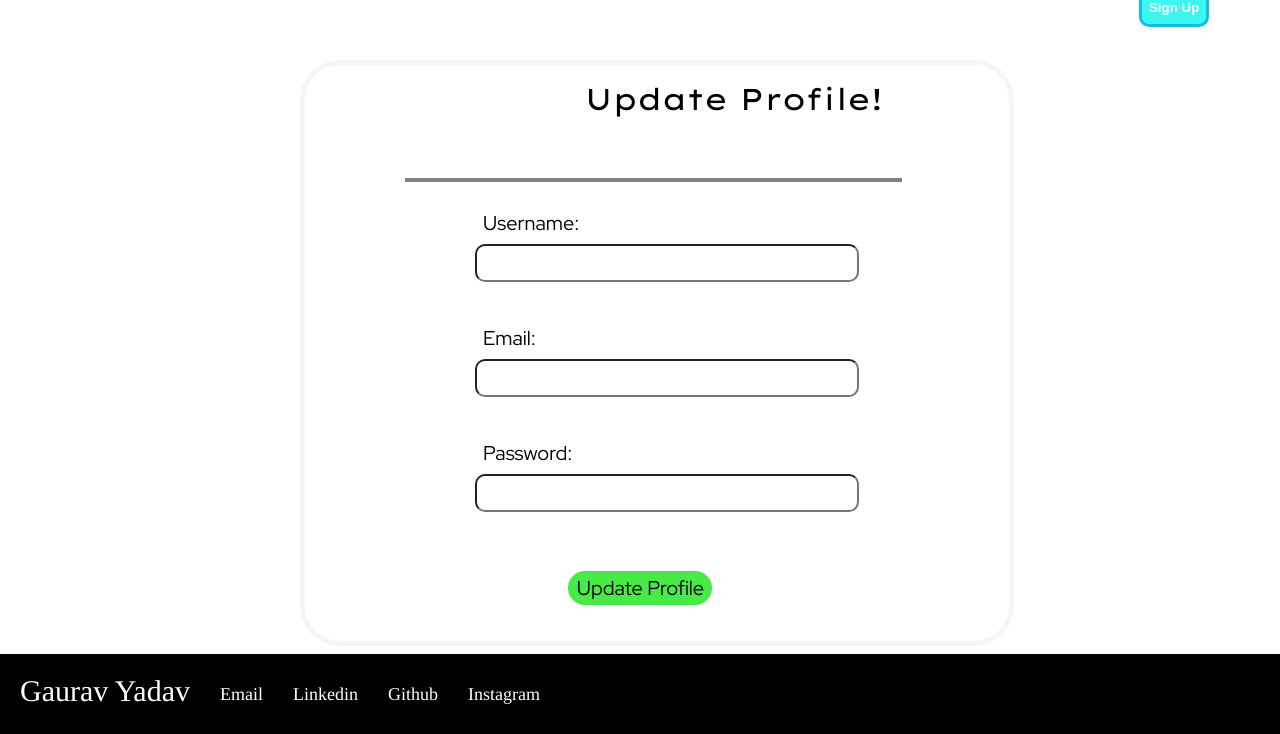
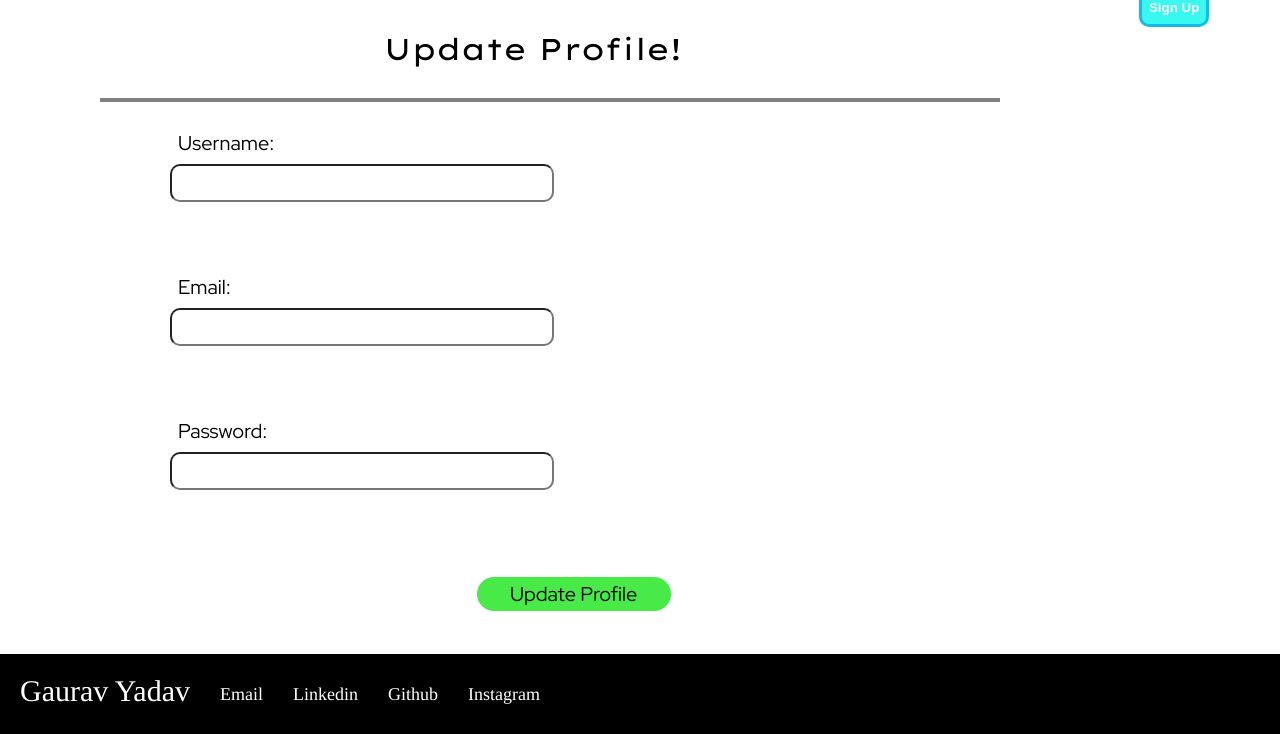
Before and after one commit to GAuravY19/Jewellery_Price_Tracker_and_Alert_System, a Flask app: page /edit in a window 1280 px wide. Shown: the part 66-800 px from the top of the page. Run offline with Flask 3, Linux system fonts and the light colour scheme; some web fonts are replaced.

Commit message:
added changed classes

```diff
--- a/flaskApp/templates/edit.html
+++ b/flaskApp/templates/edit.html
@@ -2,10 +2,10 @@
 
 {% block content %}
 
-<div class="login-box">
-    <legend class='legend-text'> Update Profile! </legend>
+<div class="edit-box">
+    <legend class='edit-legend-text'> Update Profile! </legend>
 
-    <hr class='separator-line'></hr>
+    <hr class='edit-separator-line'></hr>
 
     <form method='POST' action="">
         {{form.hidden_tag() }}
@@ -25,7 +25,7 @@
         </div>
 
         <div class="form-submit">
-            {{ form.submit(class='submit-button') }}
+            {{ form.submit(class='edit-submit-button') }}
         </div>
     </form>
 </div>
```
